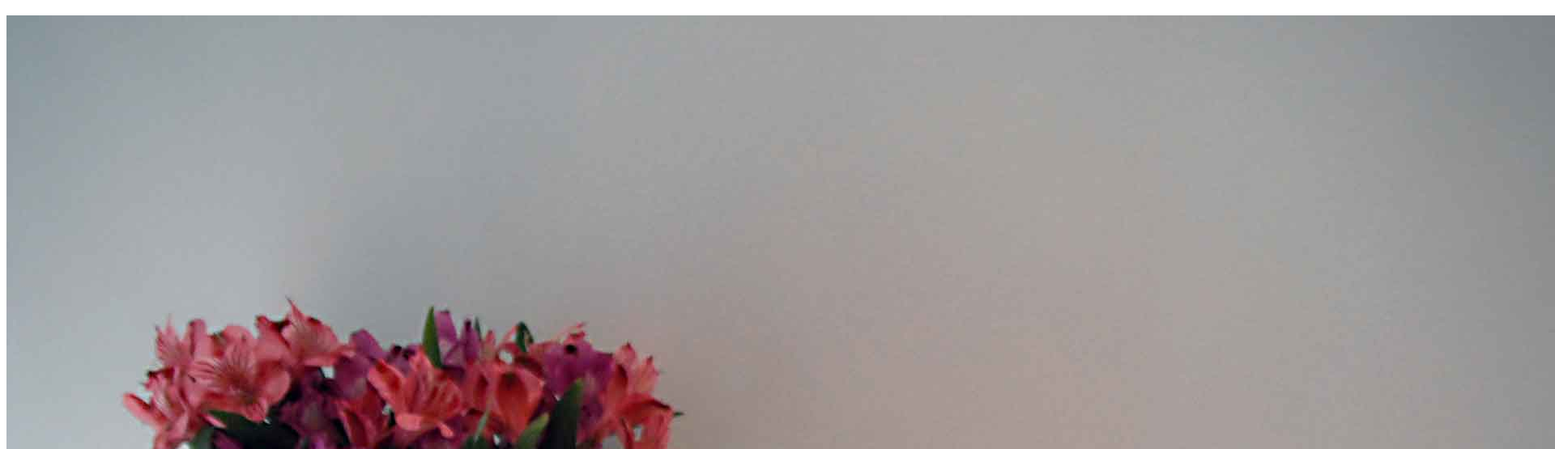
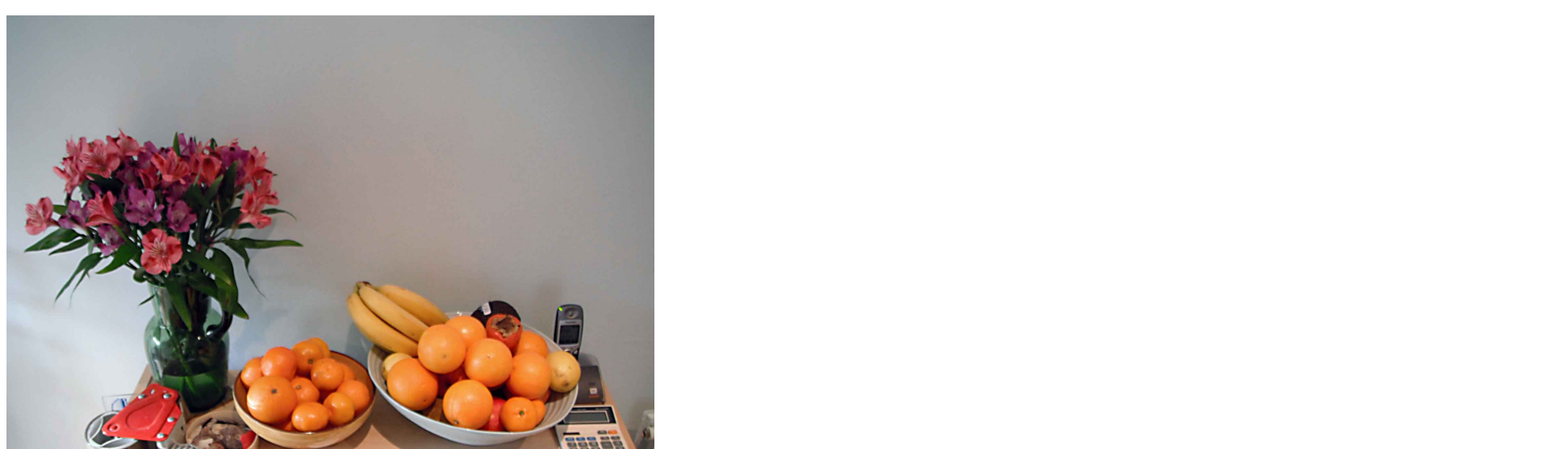
Before and after one commit to thenglee/responsive_images_blog, a website: page index.html in a window 1280 px wide. Shown: the part 61-616 px from the top of the page at 81% size, 1920 px wide, since content can reach past the window. Drawn offline with Linux system fonts and the light colour scheme.

Commit message:
Set article width and make imgs fit into article container

```diff
--- a/css/main.css
+++ b/css/main.css
@@ -12,12 +12,16 @@ I've left some boilerplate below for you.
 
 */
 
+* {
+  box-sizing: border-box;
+}
+
 body {
 
 }
 
 article {
-
+  width: 50em;
 }
 
 h1 {
@@ -25,5 +29,5 @@ h1 {
 }
 
 img {
-
+  max-width: 100%;
 }
```
